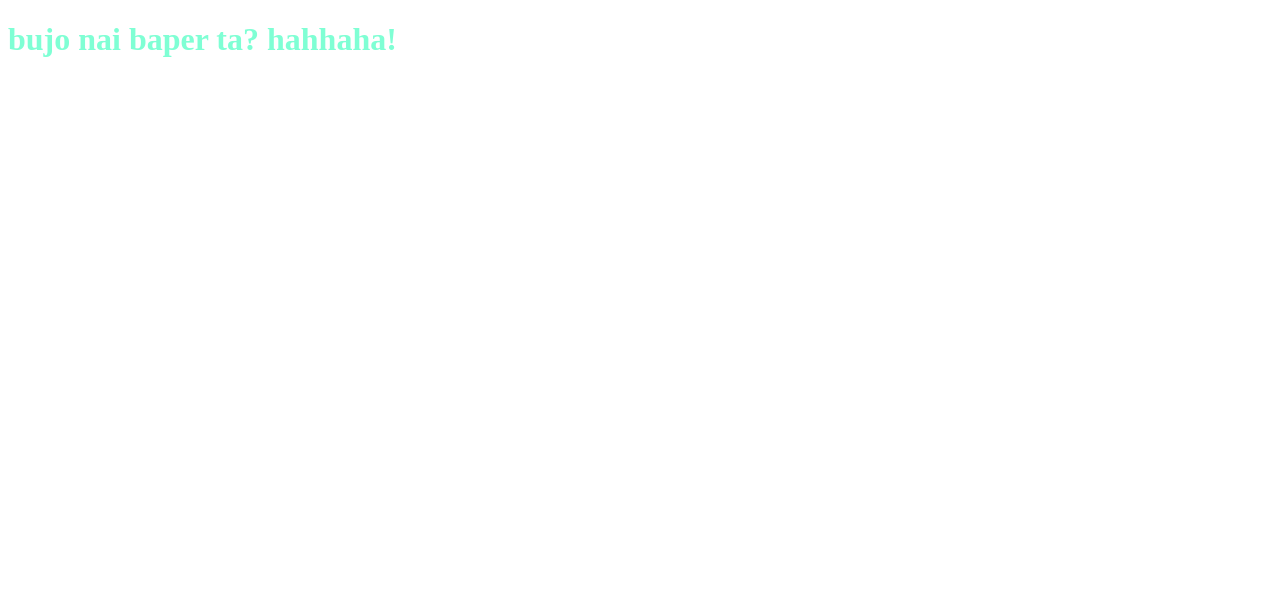
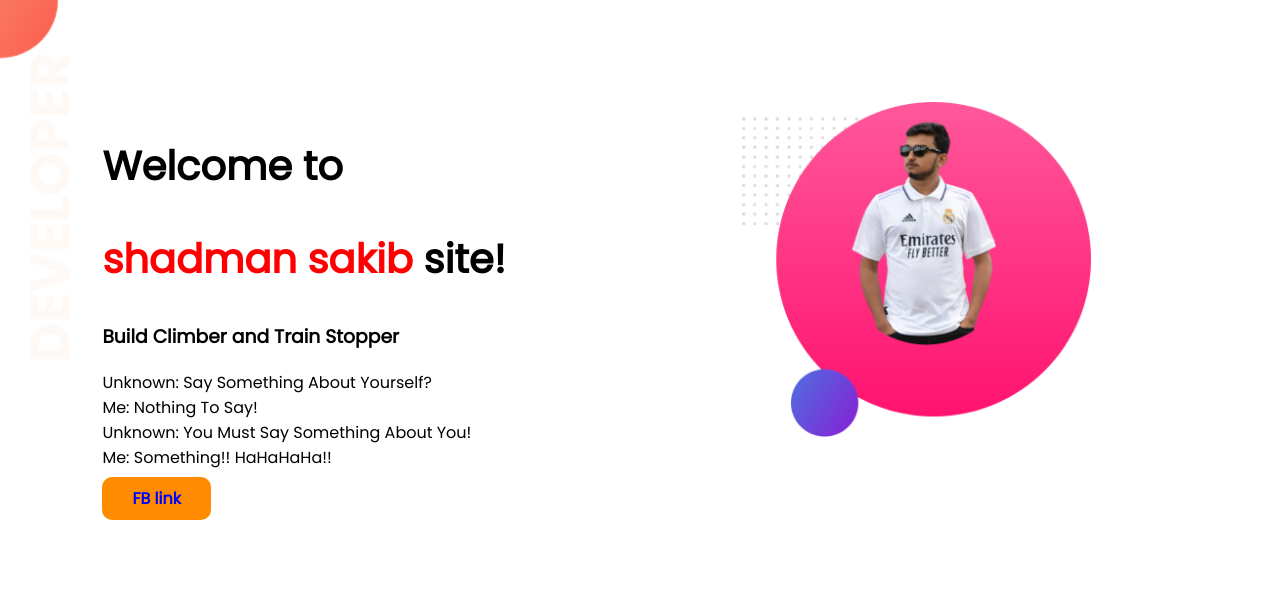
Before and after one commit to sakibjpz/developer.portfolio, a plain HTML site: page index.html in a window 1280 px wide. Drawn offline with Linux system fonts and the light colour scheme.

Commit message:
top banner added

```diff
--- a/index.html
+++ b/index.html
@@ -1,15 +1,42 @@
 <!DOCTYPE html>
 <html lang="en">
+
 <head>
     <meta charset="UTF-8">
     <meta http-equiv="X-UA-Compatible" content="IE=edge">
     <meta name="viewport" content="width=device-width, initial-scale=1.0">
     <title>sakib portfolio</title>
+    <link rel="preconnect" href="https://fonts.googleapis.com">
+    <link rel="preconnect" href="https://fonts.gstatic.com" crossorigin>
+    <link href="https://fonts.googleapis.com/css2?family=Poppins&display=swap" rel="stylesheet">
     <link rel="stylesheet" href="style.css">
 </head>
+
 <body>
-    <h1>
-        bujo nai baper ta? hahhaha!
-    </h1>
+    <section class="top">
+        <div class="width">
+            <h1>
+                Welcome to
+            </h1>
+            <h1>
+                <span class="one">shadman sakib</span> site!
+            </h1>
+            <h3>
+                Build Climber and Train Stopper
+            </h3>
+            <p>
+                Unknown: Say Something About Yourself?<br>
+                Me: Nothing To Say! <br>
+                Unknown: You Must Say Something About You! <br>
+                Me: Something!! HaHaHaHa!!
+            </p>
+            <a class="link-button" target="_blank" href="https://www.facebook.com/"> FB link</a>
+        </div>
+        <div class="width">
+
+            <img src="my-bg2.png" alt="">
+        </div>
+    </section>
 </body>
+
 </html>
--- a/style.css
+++ b/style.css
@@ -1,3 +1,40 @@
-h1{
-    color:aquamarine
+body {
+    font-family: 'Poppins', sans-serif;
+    margin: 0;
 }
+
+h1 {
+    font-size: 40px;
+
+}
+
+.one {
+    color: rgb(255, 0, 0);
+}
+
+section {
+    display: flex;
+}
+
+.width {
+    width: 50%;
+    padding: 8%;
+}
+
+.width img {
+    width: 80%;
+}
+
+.link-button {
+    text-decoration: none;
+    background-color: darkorange;
+    color: blue;
+    font-weight: 700;
+    padding: 10px 30px;
+    border-radius: 10px;
+}
+
+.top {
+    background-image: url(images/top-banner.png);
+    background-repeat: no-repeat;
+}
```
Also changed, not shown: 287692337_3227422610915190_663313206629778335_n.jpg (added), images/dream-bg.png (added), images/exp-bg.png (added), images/jhankar.png (added), images/jhankar2.png (added), images/my-bg.png (added), images/my-bg2.png (added), images/top-banner.png (added), my-bg2.png (added), 7 other files.
